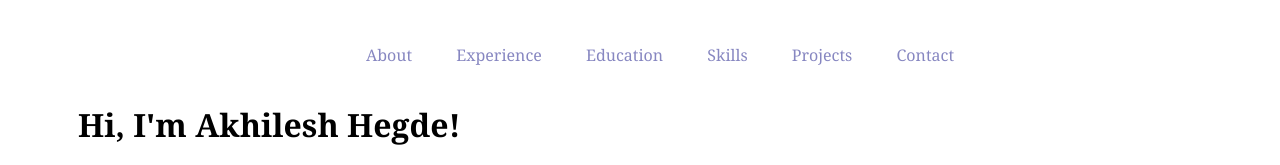
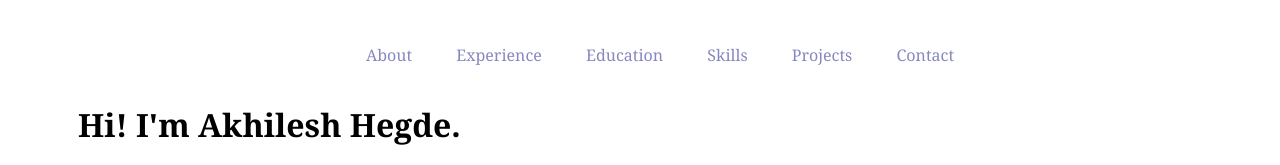
Before and after one commit to hakhil/hakhil.github.io, a plain HTML site: page index.html in a window 1280 px wide. Shown: the top 165 px of the page. Drawn offline with nearby package versions, Linux system fonts and the light colour scheme.

Commit message:
Minor fixes

```diff
--- a/index.html
+++ b/index.html
@@ -17,7 +17,7 @@
     		</ul>
 		</div>
 		<div id="about">
-    		<h1>Hi, I'm Akhilesh Hegde!</h1>
+    		<h1>Hi! I'm Akhilesh Hegde.</h1>
     		<div class="blurb">
 				<p>I'm an experienced Computer Science engineer and a candidate for a master's degree at Northeastern University. I have experience building scalable enterprise applications in a variety of tech stacks. I am currently pursuing a specialization in deep learning as part of my master's program and am currently seeking full-time opportunities working in software engineering or machine learning roles.</p>
     		</div>
```
